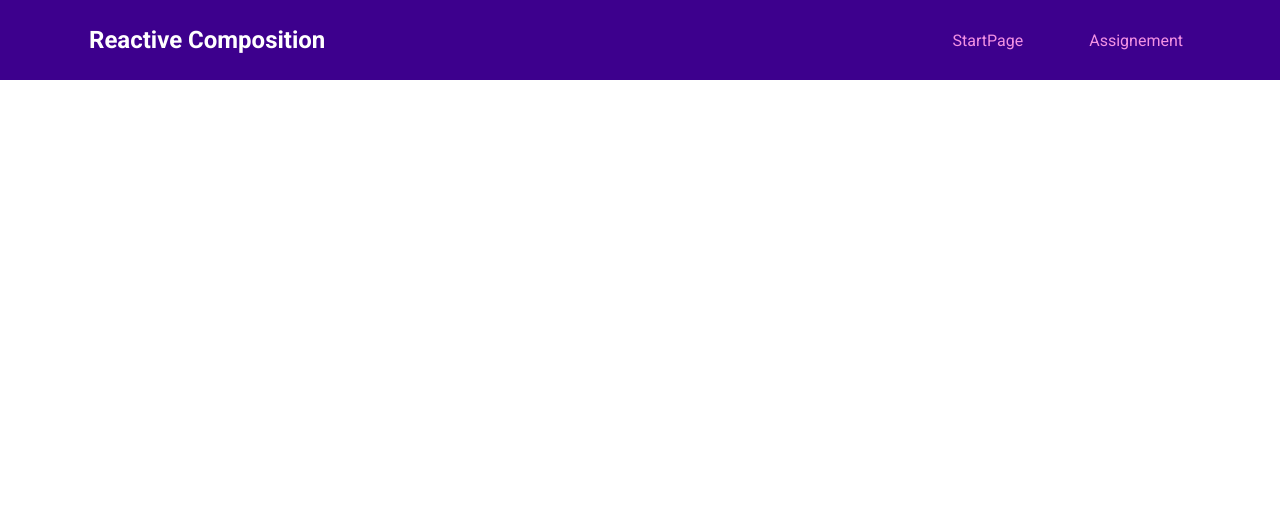
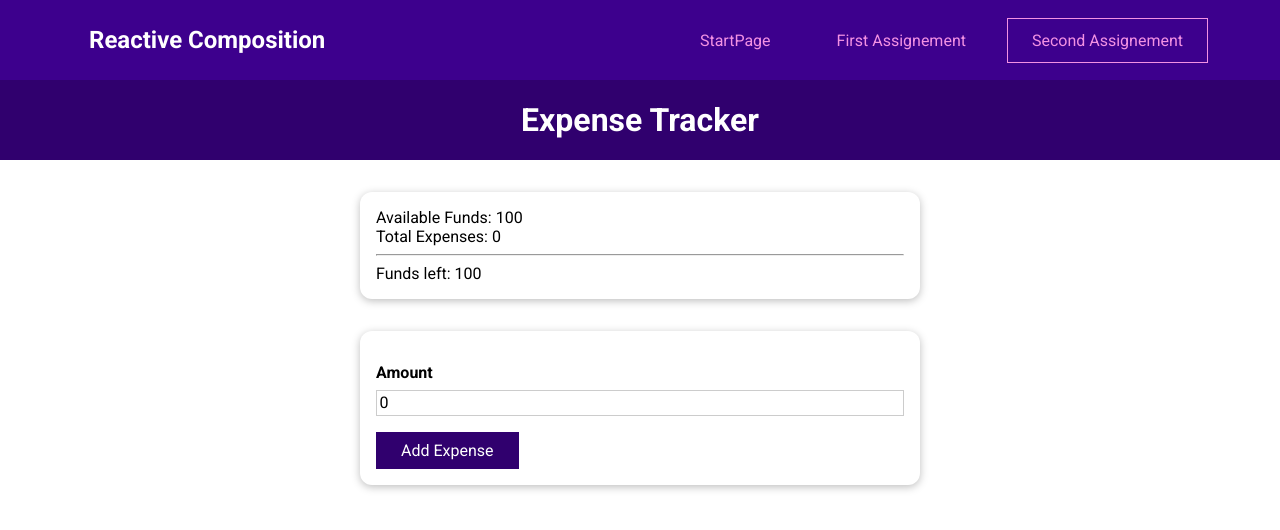
Before and after one commit to endylinux/vuejs-with-composition, a Vue app: page /practice-assignement-two in a window 1280 px wide. Shown: the top 530 px of the page. Built offline with nearby package versions, Linux system fonts and the light colour scheme.

Commit message:
Added second assignment to project

```diff
--- a/src/components/layout/TheHeader.vue
+++ b/src/components/layout/TheHeader.vue
@@ -4,7 +4,8 @@
       <h1><router-link to="/">Reactive Composition</router-link></h1>
       <ul>
         <li><router-link to="/">StartPage</router-link></li>
-        <li><router-link to="/practice-assignement">Assignement</router-link></li>
+        <li><router-link to="/practice-assignement-one">First Assignement</router-link></li>
+        <li><router-link to="/practice-assignement-two">Second Assignement</router-link></li>
       </ul>
     </nav>
   </header>
--- a/src/pages/FirstLection.vue
+++ b/src/pages/FirstLection.vue
@@ -16,7 +16,7 @@
 </template>
 
 <script>
-import { ref, computed } from 'vue';
+import { ref, computed, watch } from 'vue';
 
 export default {
   setup() {
@@ -29,9 +29,19 @@ export default {
       return firstName.value + ' ' + lastName.value;
     });
 
+    watch([uAge, uName], function (newValues, oldValues) {
+      console.log('old age ' + oldValues[0]);
+      console.log('new age ' + newValues[0]);
+
+      console.log('old name ' + oldValues[1]);
+      console.log('new name ' + newValues[1]);
+    });
+
+
+
 
     function setNewAge() {
-      uAge.value = uAge.value + 1;
+      uAge.value = +uAge.value + 1;
     }
 
     // function setFirstName(event) {
--- /dev/null
+++ b/src/pages/PracticeAssignmentTwo.vue
@@ -0,0 +1,130 @@
+<template>
+  <header>
+    <h1>Expense Tracker</h1>
+  </header>
+  <section>
+    <div>Available Funds: {{ availableFunds }}</div>
+    <div>Total Expenses: {{ currentExpenses }}</div>
+    <hr />
+    <div>Funds left: {{ remainingFunds }}</div>
+  </section>
+  <section>
+    <form @submit.prevent="addExpense">
+      <div>
+        <label for="amount">Amount</label>
+        <input id="amount" type="number" v-model.number="enteredExpense" />
+      </div>
+      <button>Add Expense</button>
+    </form>
+  </section>
+</template>
+
+<script>
+import {computed, ref, watch} from 'vue';
+export default {
+  setup() {
+    const availableFunds = 100;
+    const currentExpenses = ref(0);
+    const enteredExpense = ref(0);
+    const remainingFunds = computed(function () {
+      return availableFunds - currentExpenses.value;
+    });
+
+    watch(remainingFunds, function (newValue) {
+      if(newValue < 0) {
+        alert('You are broke!');
+      }
+    });
+
+    function addExpense() {
+      currentExpenses.value = currentExpenses.value + enteredExpense.value;
+    }
+
+
+    return {
+      availableFunds,
+      currentExpenses,
+      enteredExpense,
+      addExpense,
+      remainingFunds,
+    }
+  }
+  // data() {
+  //   return {
+  //     availableFunds: 100,
+  //     currentExpenses: 0,
+  //     enteredExpense: 0,
+  //   };
+  // },
+  // computed: {
+  //   remainingFunds() {
+  //     return this.availableFunds - this.currentExpenses;
+  //   },
+  // },
+  // methods: {
+  //   addExpense() {
+  //     this.currentExpenses += this.enteredExpense;
+  //   },
+  // },
+  // watch: {
+  //   remainingFunds(val) {
+  //     if (val < 0) {
+  //       alert('You are broke!');
+  //     }
+  //   },
+  // },
+};
+</script>
+
+<style>
+* {
+  box-sizing: border-box;
+}
+html {
+  font-family: sans-serif;
+}
+body {
+  margin: 0;
+}
+header {
+  width: 100%;
+  height: 5rem;
+  display: flex;
+  justify-content: center;
+  align-items: center;
+  background-color: #30006e;
+  color: white;
+}
+section {
+  margin: 2rem auto;
+  max-width: 35rem;
+  padding: 1rem;
+  box-shadow: 0 2px 8px rgba(0, 0, 0, 0.26);
+  border-radius: 12px;
+}
+
+form div {
+  margin: 1rem 0;
+}
+input {
+  width: 100%;
+  padding: 0.15rem;
+}
+label {
+  font-weight: bold;
+  margin: 0.5rem 0;
+}
+button {
+  background-color: #30006e;
+  border: 1px solid #30006e;
+  font: inherit;
+  cursor: pointer;
+  padding: 0.5rem 1.5rem;
+  color: white;
+}
+button:hover,
+button:active {
+  background-color: #5819ac;
+  border-color: #5819ac;
+}
+</style>
```
Also changed, not shown: src/router.js (+5 -2 lines), src/pages/PracticeAssignmentOne.vue (renamed from src/pages/PracticeAssignement.vue).
